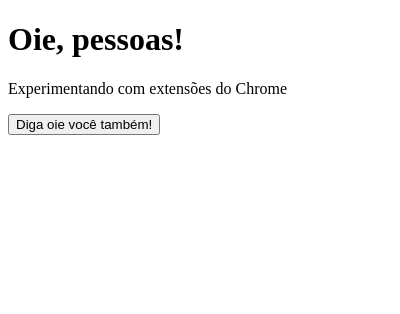
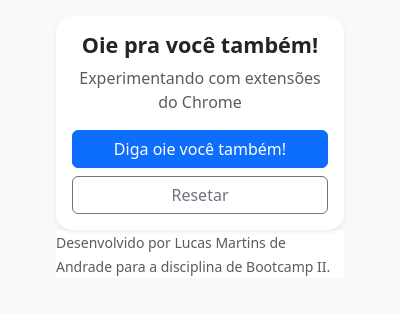
Before and after one commit to lucasmartins-92/bootcamp2-chrome-ext-lucasmartins-92, a browser extension: page hello-ext/popup.html in a window 400 px wide. Both pictures are taken after a click on the button "Diga oie você também!". Drawn offline with nearby package versions, Linux system fonts and the light colour scheme.

Commit message:
add: Implementação dos botões e JS básico

```diff
--- a/hello-ext/popup.html
+++ b/hello-ext/popup.html
@@ -1,13 +1,47 @@
 <!DOCTYPE html>
-<html lang="en">
+<html lang="pt-BR">
   <head>
     <meta charset="UTF-8" />
     <meta name="viewport" content="width=device-width, initial-scale=1.0" />
     <title>Oie</title>
+    <link
+      href="https://cdn.jsdelivr.net/npm/bootstrap@5.3.8/dist/css/bootstrap.min.css"
+      rel="stylesheet"
+      integrity="sha384-sRIl4kxILFvY47J16cr9ZwB07vP4J8+LH7qKQnuqkuIAvNWLzeN8tE5YBujZqJLB"
+      crossorigin="anonymous"
+    />
+    <link rel="stylesheet" href="style.css" />
   </head>
-  <body>
-    <h1>Oie, pessoas!</h1>
-    <p>Experimentando com extensões do Chrome</p>
-    <button id="helloButton">Diga oie você também!</button>
+  <body class="bg-light">
+    <div class="container p-3" style="width: 320px">
+      <div class="card shadow-sm border-0 rounded-4">
+        <div class="card-body">
+          <h1 id="titulo" class="h4 fw-bold text-center mb-2">Oie, pessoas!</h1>
+          <p class="text-muted text-center mb-3">
+            Experimentando com extensões do Chrome
+          </p>
+          <div class="d-grid gap-2">
+            <button id="oiButton" class="btn btn-primary">
+              Diga oie você também!
+            </button>
+            <button id="resetButton" class="btn btn-outline-secondary">
+              Resetar
+            </button>
+          </div>
+        </div>
+      </div>
+      <div class="card-footer bg-white">
+        <small class="text-muted"
+          >Desenvolvido por Lucas Martins de Andrade para a disciplina de
+          Bootcamp II.</small
+        >
+      </div>
+    </div>
+    <script src="/hello-ext/popup.js"></script>
+    <script
+      src="https://cdn.jsdelivr.net/npm/bootstrap@5.3.8/dist/js/bootstrap.bundle.min.js"
+      integrity="sha384-FKyoEForCGlyvwx9Hj09JcYn3nv7wiPVlz7YYwJrWVcXK/BmnVDxM+D2scQbITxI"
+      crossorigin="anonymous"
+    ></script>
   </body>
 </html>
--- /dev/null
+++ b/hello-ext/popup.js
@@ -0,0 +1,23 @@
+(() => {
+    const oiButton = document.getElementById("oiButton");
+    const resetButton = document.getElementById("resetButton");
+    const titulo = document.getElementById("titulo");
+
+    const mensagemOriginal = titulo?.textContent || "Oie, pessoas!";
+    let alternado = false;
+
+    function alternarMensagem() {
+        if (!titulo) return;
+        alternado = !alternado;
+        titulo.textContent = alternado ? "Oie pra você também!" : mensagemOriginal;
+    }
+
+    function resetarMensagem() {
+        if (!titulo) return;
+        alternado = false;
+        titulo.textContent = mensagemOriginal;
+    }
+
+    oiButton?.addEventListener("click", alternarMensagem);
+    resetButton?.addEventListener("click", resetarMensagem);
+})();
```
Also changed, not shown: hello-ext/manifest.json, hello-ext/style.css (added).
